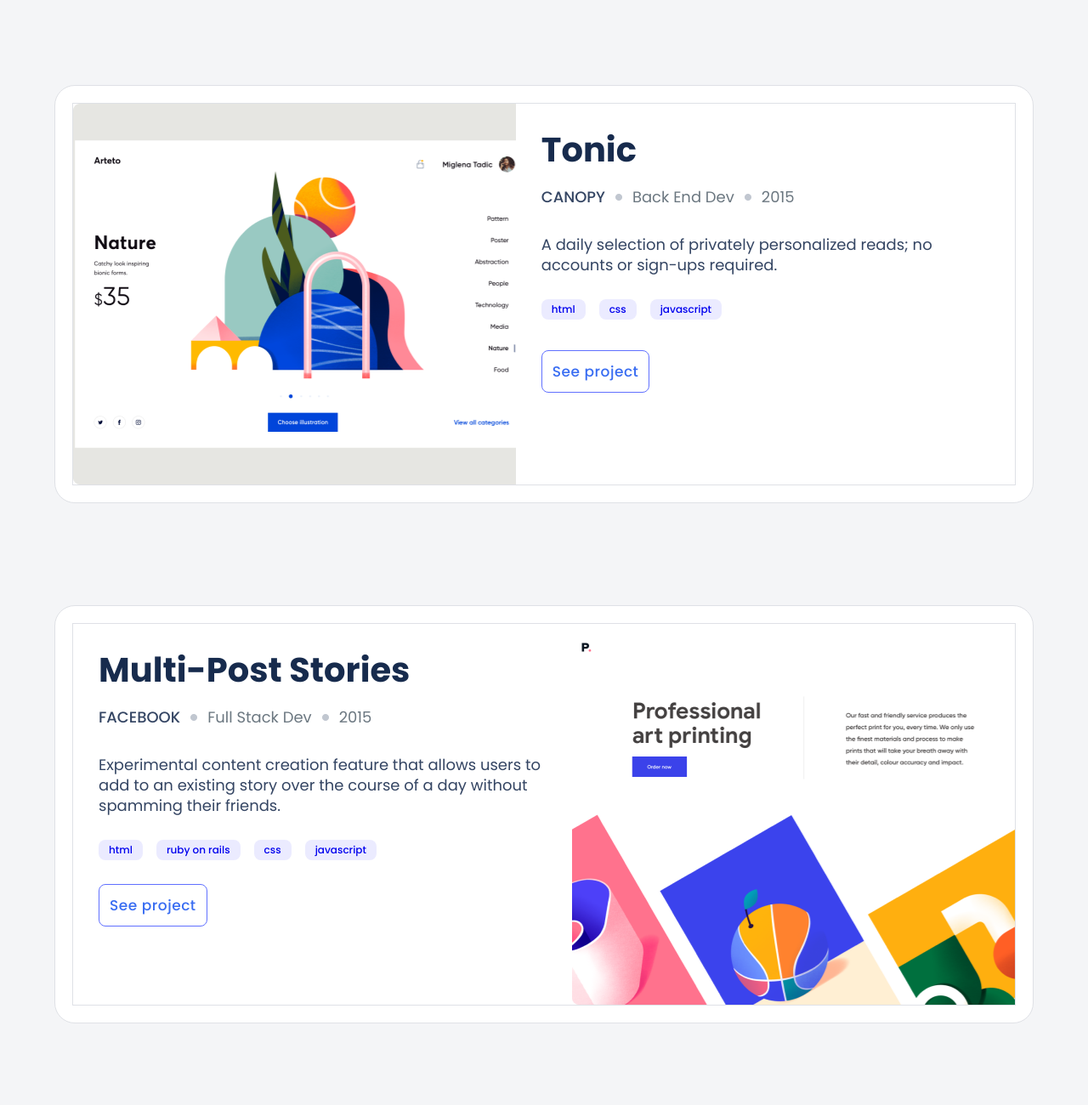
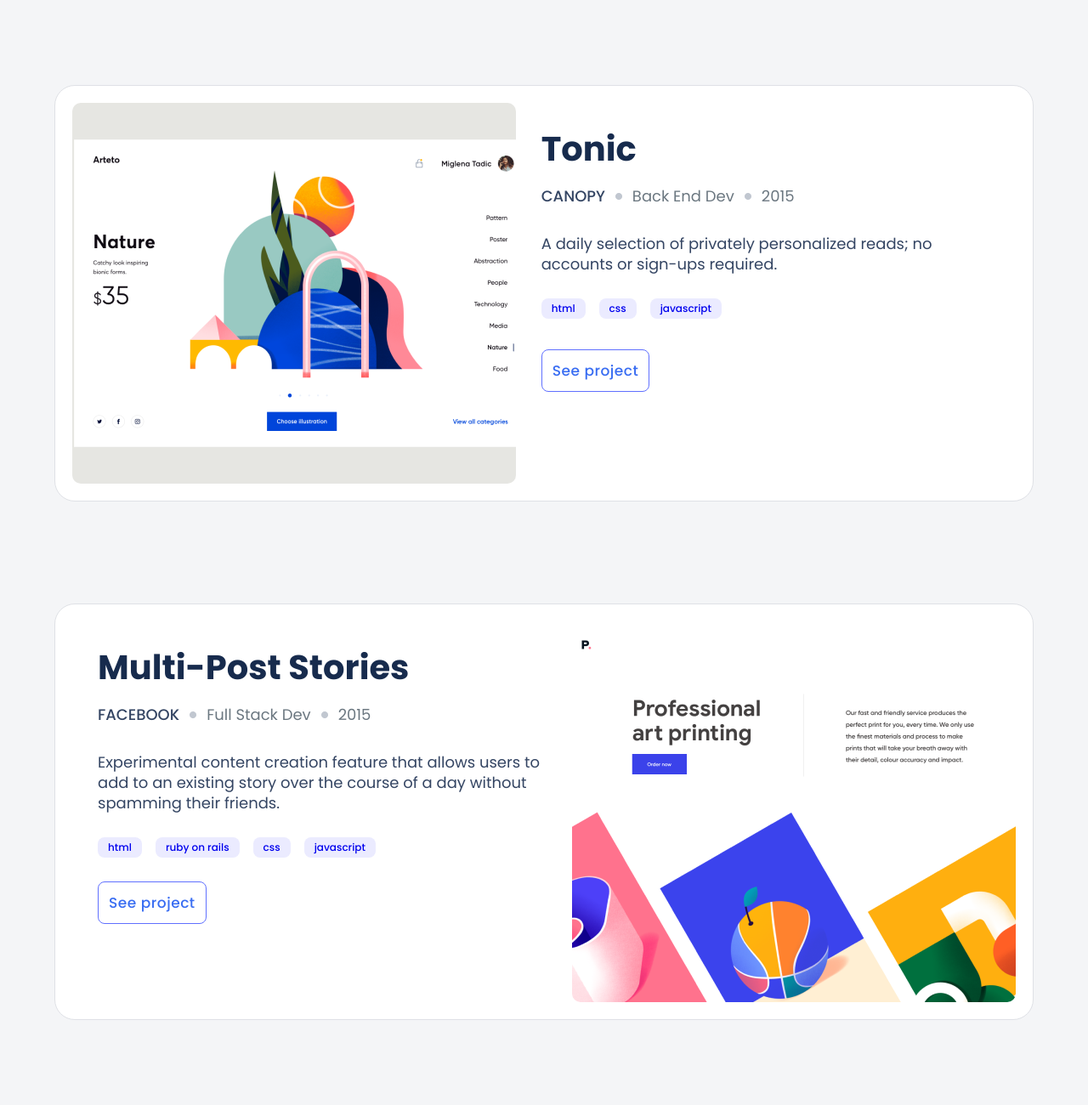
Before and after one commit to abdullah97-pro/Portfolio-Mobile-Project, a website: page index.html in a window 1280 px wide. Shown: the part 920-2220 px from the top of the page at 85% size. Drawn offline with Linux system fonts and the light colour scheme.

Commit message:
Finish desktop version portfolio

```diff
--- a/style.css
+++ b/style.css
@@ -720,7 +720,6 @@
     flex-direction: row;
     justify-content: space-between;
     grid-template-columns: repeat(2, 2fr);
-    border: 1px solid var(--color7);
   }
 
   .card-works .card .img {
@@ -729,6 +728,7 @@
     background-image: url('./Icons/desktop/1 Snapshoot Portfolio.png');
     background-repeat: no-repeat;
     background-size: cover;
+    border-radius: 10px;
   }
 
   .card-works .card .img-1 {
@@ -737,6 +737,7 @@
     background-image: url('./Icons/desktop/2 Snapshoot Portfolio.png');
     background-repeat: no-repeat;
     background-size: cover;
+    border-radius: 10px;
     order: 2;
   }
 
@@ -746,6 +747,7 @@
     background-image: url('./Icons/desktop/3 Snapshoot Portfolio.png');
     background-repeat: no-repeat;
     background-size: cover;
+    border-radius: 10px;
   }
 
   .card-works .card .img-3 {
@@ -754,6 +756,7 @@
     background-image: url('./Icons/desktop/4 Snapshoot Portfolio.png');
     background-repeat: no-repeat;
     background-size: cover;
+    border-radius: 10px;
     order: 2;
   }
 
```
